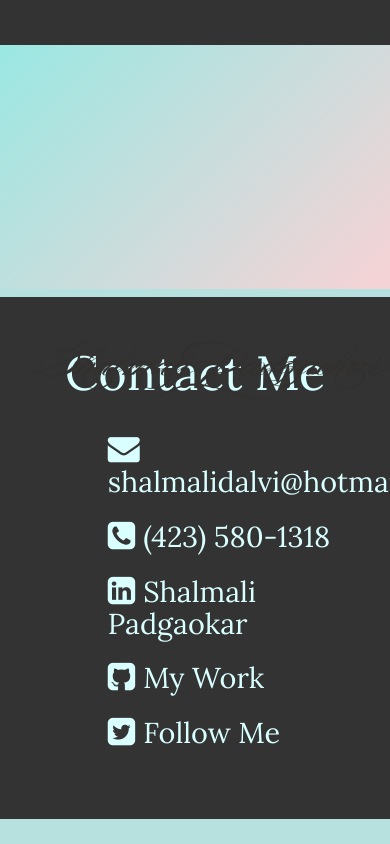
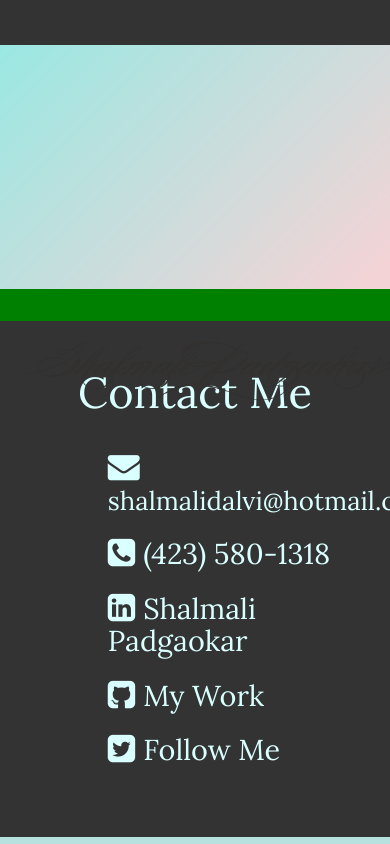
Before and after one commit to Shalmalidp/shalmalidp-portfolio, a website with bundled scripts: page app/index.html in a window 390 px wide. Shown: the top 844 px of the page. Built offline with nearby package versions, Linux system fonts and the light colour scheme; some packages are replaced by stand-ins of ours.

Commit message:
trying to make portfolio responsive.

```diff
--- a/app/index.html
+++ b/app/index.html
@@ -2,12 +2,18 @@
 <html ng-app="app">
 <head>
   <title>Shalmali Dalvi Padgaokar</title>
+
+  <meta charset="utf-8">
+
   <link rel="stylesheet" type="text/css" href="css/normalize.css">
   <link href="https://fonts.googleapis.com/css?family=Lora" rel="stylesheet" type="text/css">
   <link href="https://fonts.googleapis.com/css?family=Raleway" rel="stylesheet" type="text/css">
   <link href="https://fonts.googleapis.com/css?family=Lobster" rel="stylesheet" type="text/css">
 
   <link rel="stylesheet" type="text/css" href="css/main.css">
+
+  <meta name="viewport" content="width=deivce-width,initial-scale=1.0">
+
 </head>
 <body>
   <div class="wrapper" ui-view>
--- a/app/templates/home.tpl.html
+++ b/app/templates/home.tpl.html
@@ -3,8 +3,8 @@
 <div class="home">
   <!-- <img src="./images/Screen Shot 2015-12-10 at 10.59.29 PM.png"> -->
   <img src="./images/bg.png">
-  <h1>
+  <div class="name-title">
     <img class='hello' src="./images/name.png">
     <img class='title' src="./images/title.png">
-  </h1>
+  </div>
 </div>
--- a/sass/main.scss
+++ b/sass/main.scss
@@ -6,6 +6,10 @@
 body {
   background : #B7E1DF;
   position:relative;
+}
+
+.name-title{
+  border:1em solid green;
 }
 
 .hello{
@@ -92,6 +96,7 @@
     position :absolute;
     top:18%;
     left: 10%;
+    font-size: 1em;
   }
 }
 
@@ -284,6 +289,7 @@
   width :100%;
   overflow:auto;
   //margin: -19px 0 0 0;
+  font-size:0.9em;
   background:#333333;
   font-family: 'Lora', serif;
   position :absolute;
@@ -309,6 +315,7 @@
 
 .footer-text{
   text-decoration :none;
+  font-size:0.9em;
   //color :#FBF7E3;
 }
 
```
Also changed, not shown: app/css/main.css, 1 other file.
